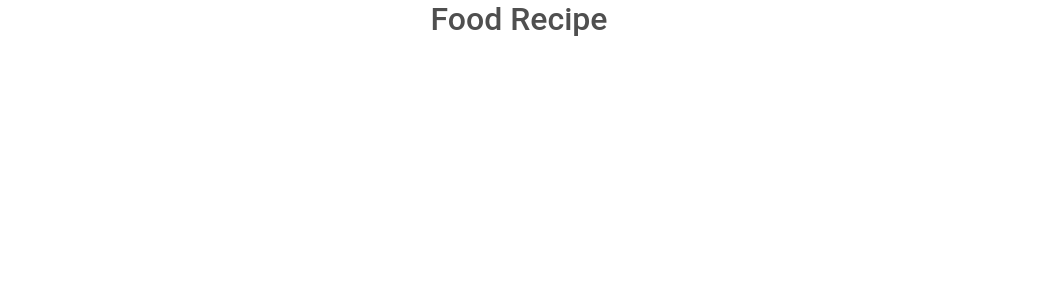
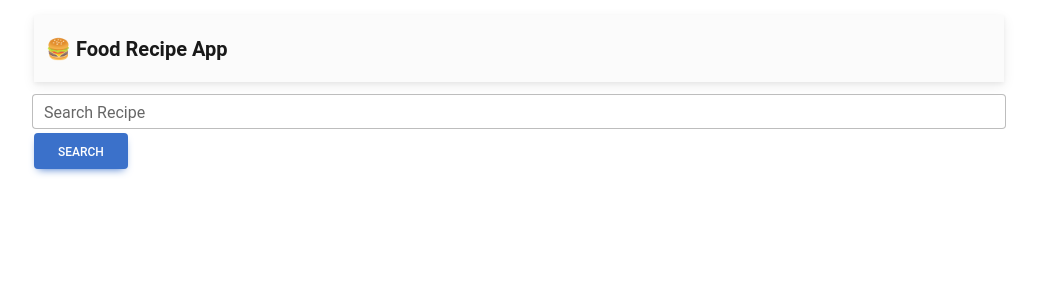
Before and after one commit to ahazimeh/redux-toolkit, a React (Create React App) app in the folder rtk-recipe/: page / in a window 1280 px wide. Shown: the top 300 px of the page, without its empty margins (121-1158 px from the left). Built offline with nearby package versions, Linux system fonts and the light colour scheme.

Commit message:
List Recipes in Card

```diff
--- a/rtk-recipe/src/App.tsx
+++ b/rtk-recipe/src/App.tsx
@@ -1,9 +1,49 @@
+import { useEffect, useState } from "react";
+import {
+  MDBRow,
+  MDBInput,
+  MDBBtn,
+  MDBNavbar,
+  MDBContainer,
+  MDBNavbarBrand,
+} from "mdb-react-ui-kit";
 import "./App.css";
 
 function App() {
+  const [value, setValue] = useState<string>();
+  const [query, setQuery] = useState();
+  const [health, setHealth] = useState("vegan");
+  const [show, setShow] = useState(false);
+  const [recipe, setRecipe] = useState({});
   return (
-    <div className="App">
-      <h2>Food Recipe</h2>
+    <div
+      className="App"
+      style={{
+        margin: "auto",
+        padding: "15px",
+        maxWidth: "1000px",
+        alignContent: "center",
+      }}
+    >
+      <MDBNavbar light bgColor="light">
+        <MDBContainer fluid>
+          <MDBNavbarBrand className="text-center">
+            <h5 className="fw-bold mt-2">🍔 Food Recipe App</h5>
+          </MDBNavbarBrand>
+        </MDBContainer>
+      </MDBNavbar>
+      <div className="row g-1 align-items-center mt-2">
+        <MDBInput
+          wrapperClass="col-auto"
+          label="Search Recipe"
+          type="text"
+          value={value}
+          onChange={(e) => setValue(e.target.value)}
+        />
+        <div className="col-auto">
+          <MDBBtn>Search</MDBBtn>
+        </div>
+      </div>
     </div>
   );
 }
```
